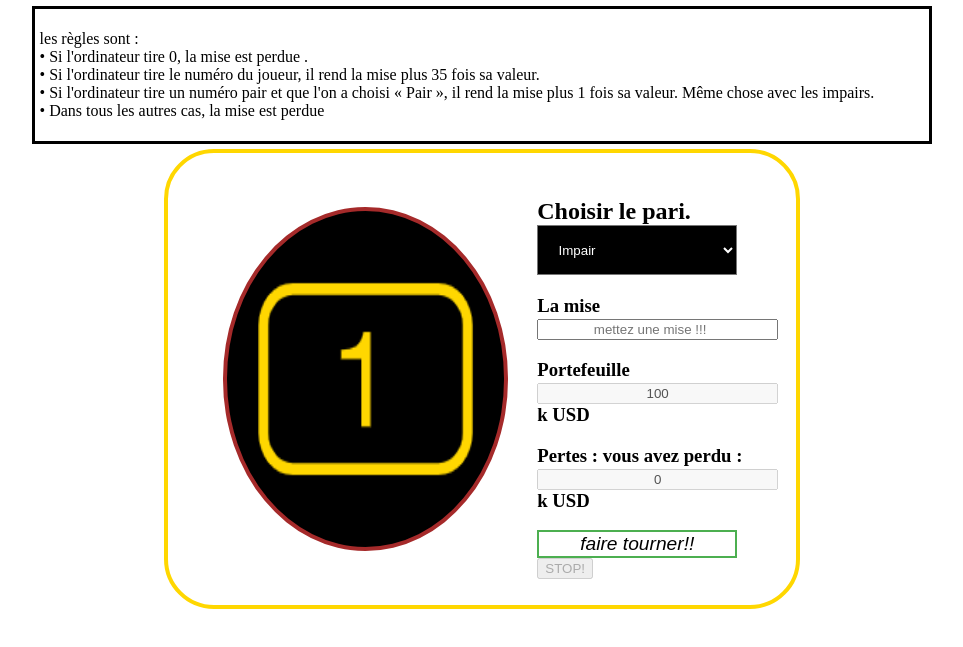
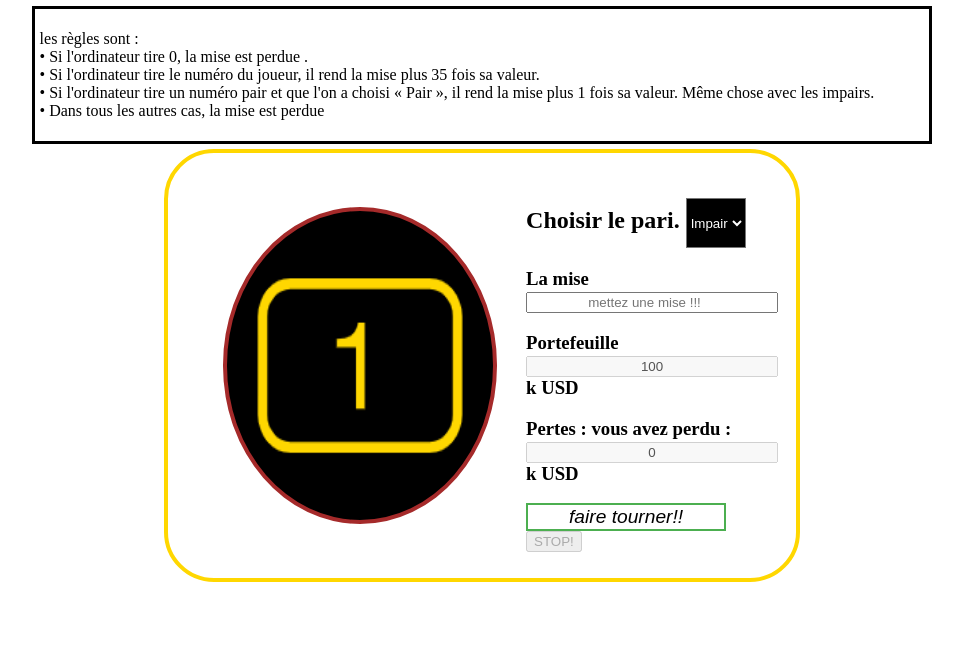
Before and after one commit to Aziz070701/projet, a plain HTML site: page index.html in a window 1280 px wide. Shown: the part 87-734 px from the top of the page, without its empty margins (158-1121 px from the left). Drawn offline with Linux system fonts and the light colour scheme.

Commit message:
Update style.css

```diff
--- a/style.css
+++ b/style.css
@@ -11,7 +11,6 @@ header{
     border: 3px solid black;
     background-color: white;
     width: 70%;
-
 }
 section{
     display: flex;
@@ -30,7 +29,6 @@ h1{
      padding: 3%;
      border-radius: 50%;
      background-color: black;
-
  }
 .select{
     display: block;
@@ -39,9 +37,7 @@ h1{
 #select{
     background-color: black;
     color: white;
-    width: 200px;
     height: 50px;
-    padding-left: 7%;
 }
  .controls {
     display: flex;
@@ -59,16 +55,12 @@ h1{
     color:  black;
     width: 200px;
     border: 2px solid #4CAF50;
-
-
 }
 #stop:enabled{
     background-color: white;
     color: black;
     border: 2px solid red;
 }
-
-
 #go:enabled:hover {
     background-color:#4CAF50;
     color: white;
@@ -76,7 +68,6 @@ h1{
     border: 2px solid #4CAF50;
     box-shadow: 0 12px 16px 0 rgba(0,0,0,0.24), 0 17px 50px 0 rgba(0,0,0,0.19);
   }
-
 #stop:enabled:hover {
     background-color:black ;
     color: red;
```
